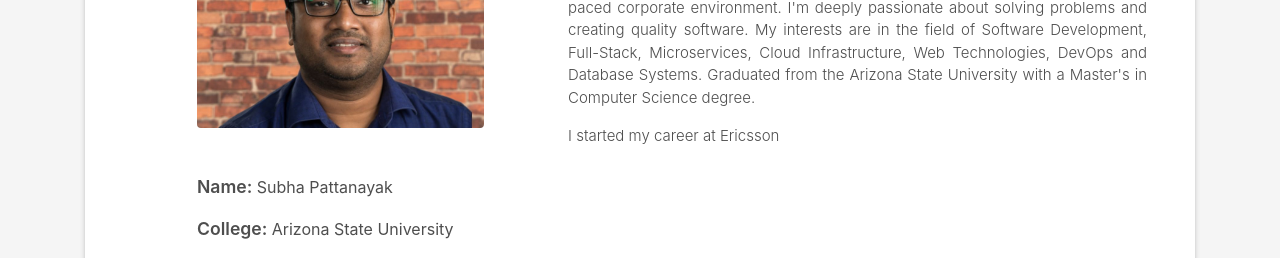
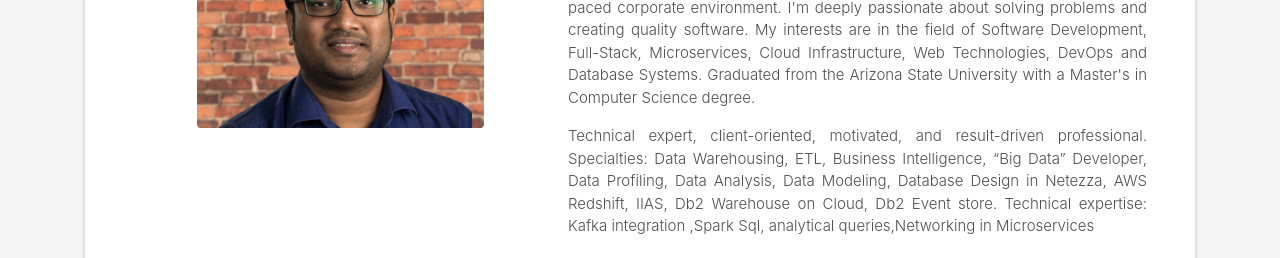
Before and after one commit to subha4/portfolio, a plain HTML site: page index.html in a window 1280 px wide. Shown: the part 1040-1298 px from the top of the page. Drawn offline with Linux system fonts and the light colour scheme; a script that the page names is missing.

Commit message:
Update index.html

```diff
--- a/index.html
+++ b/index.html
@@ -142,7 +142,9 @@
                   Graduated from the Arizona State University with a Master's in Computer Science degree.
                 </p>
                 <p class="lead" style="text-align: justify;">
-                  I started my career at Ericsson
+                  Technical expert, client-oriented, motivated, and result-driven professional.
+Specialties: Data Warehousing, ETL, Business Intelligence, “Big Data” Developer, Data Profiling, Data Analysis, Data Modeling, Database Design in Netezza, AWS Redshift, IIAS, Db2 Warehouse on Cloud, Db2 Event store.
+Technical expertise: Kafka integration ,Spark Sql, analytical queries,Networking in Microservices
                 </p>
               </div>
             </div>
```
